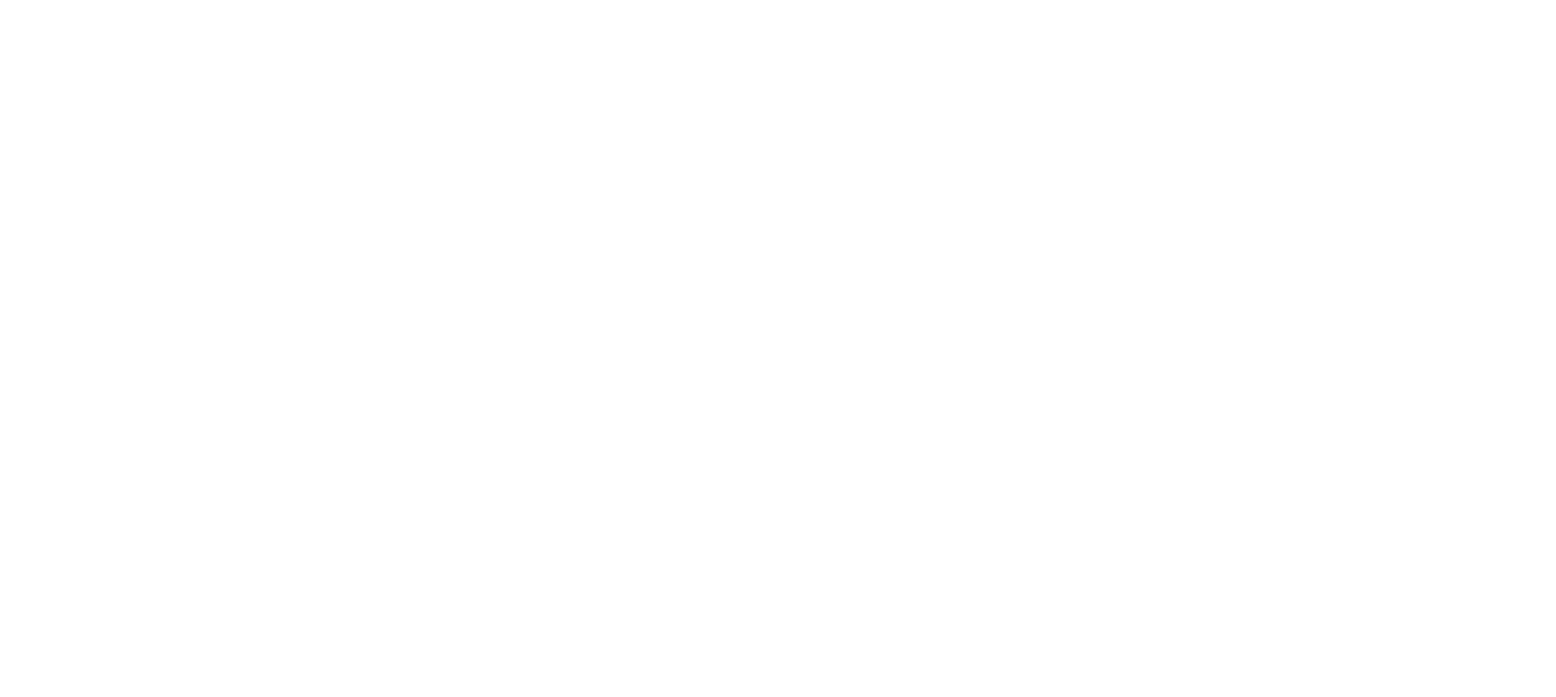
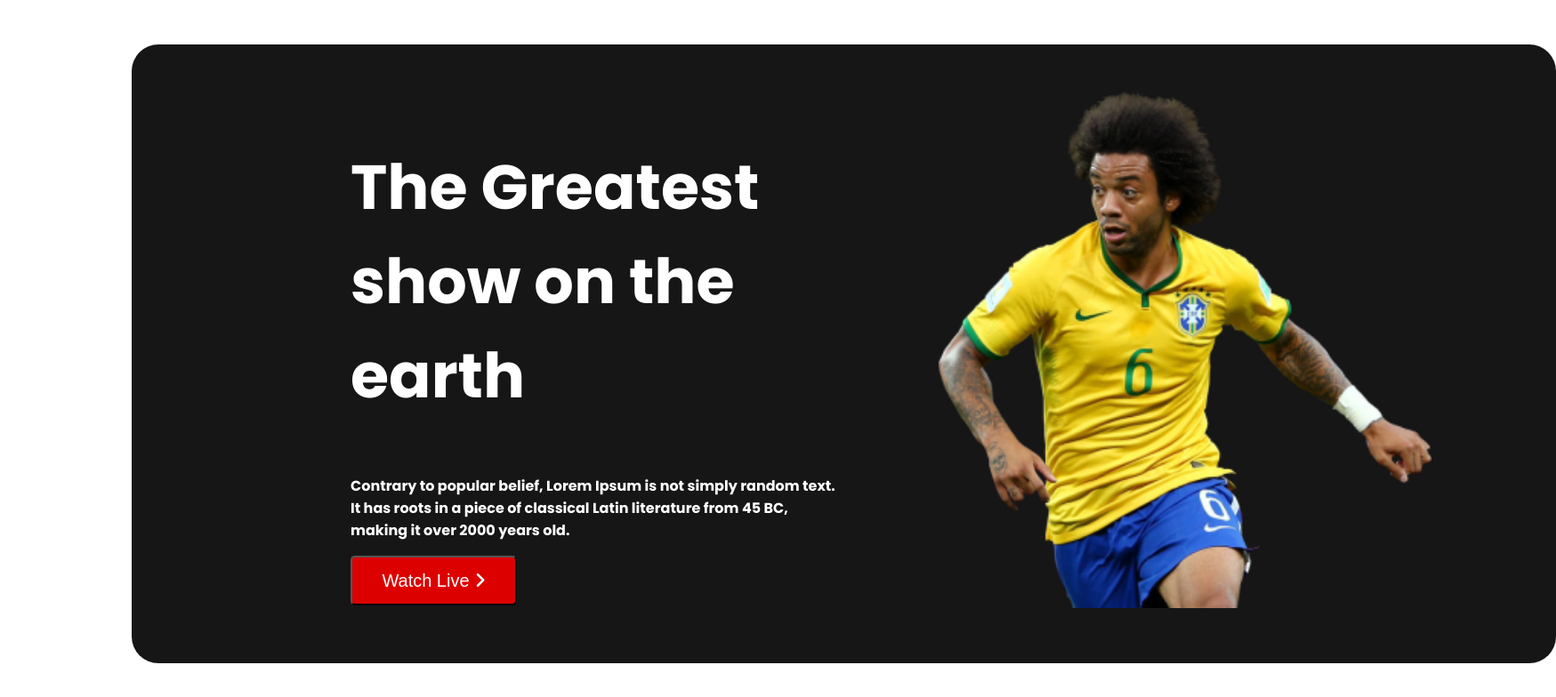
Before and after one commit to AkiburNeowaz/assignment-two-world-cup, a plain HTML site: page index.html in a window 1280 px wide. Shown: the whole page at 89% size, 1749 px wide, since content can reach past the window. Drawn offline with Linux system fonts and the light colour scheme.

Commit message:
header part

```diff
--- a/index.html
+++ b/index.html
@@ -5,11 +5,39 @@
     <meta charset="UTF-8">
     <meta http-equiv="X-UA-Compatible" content="IE=edge">
     <meta name="viewport" content="width=device-width, initial-scale=1.0">
+    <!-- font awesome link -->
+    <link rel="preconnect" href="https://fonts.googleapis.com">
+    <link rel="preconnect" href="https://fonts.gstatic.com" crossorigin>
+    <link href="https://fonts.googleapis.com/css2?family=Poppins:wght@700&display=swap" rel="stylesheet">
+
+    <!-- css link  -->
     <link rel="stylesheet" href="style.css">
+
+    <!-- font icon -->
+    <script src="https://kit.fontawesome.com/89fc10558f.js" crossorigin="anonymous"></script>
+
     <title>World Cup</title>
 </head>
 
 <body>
+    <!-- Header Start -->
+    <header>
+        <article class="header-part">
+            <div class="half-width">
+                <h1>
+                    The Greatest show on the earth
+                </h1>
+                <p class="paragraph">Contrary to popular belief, Lorem Ipsum is not simply
+                    random text. It has roots in a piece of classical Latin literature from 45 BC, making it over 2000
+                    years
+                    old.</p>
+                <button class="button">Watch Live <i class="fas fa-angle-right"></i></button>
+            </div>
+            <div class="half-width">
+                <img src="assets/Banner Image.png" alt="">
+            </div>
+        </article>
+    </header>
 
 
 </body>
--- a/style.css
+++ b/style.css
@@ -0,0 +1,47 @@
+body {
+    font-family: 'Poppins', sans-serif;
+}
+
+.header-part {
+    display: flex;
+    width: 1321px;
+    height: 646px;
+    background-color: #161616;
+    border-radius: 30px;
+    padding: 50px 140px 0px 140px;
+    margin-left: 140px;
+    margin-top: 50px;
+
+}
+
+.half-width {
+
+    width: 50%;
+    color: white;
+    padding-left: 106px;
+}
+
+.paragraph {
+    font-weight: 400;
+    font-size: 16px;
+}
+
+.half-width h1 {
+    color: #FFFFFF;
+    font-weight: 700;
+    font-size: 70px;
+}
+
+.half-width img {
+    width: 100%;
+}
+
+.button {
+    background-color: #DD0000;
+    border-radius: 5px;
+    width: 187px;
+    height: 56px;
+    color: #FFFFFF;
+    font-weight: 400;
+    font-size: 20px;
+}
```
